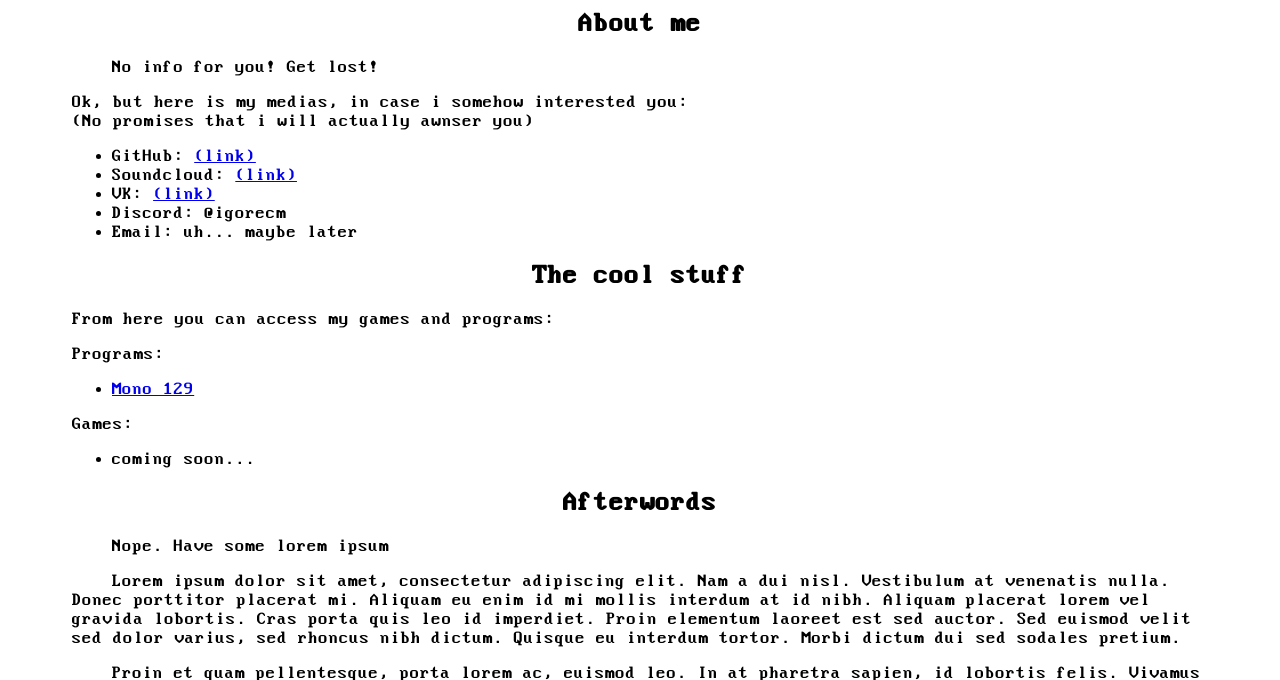
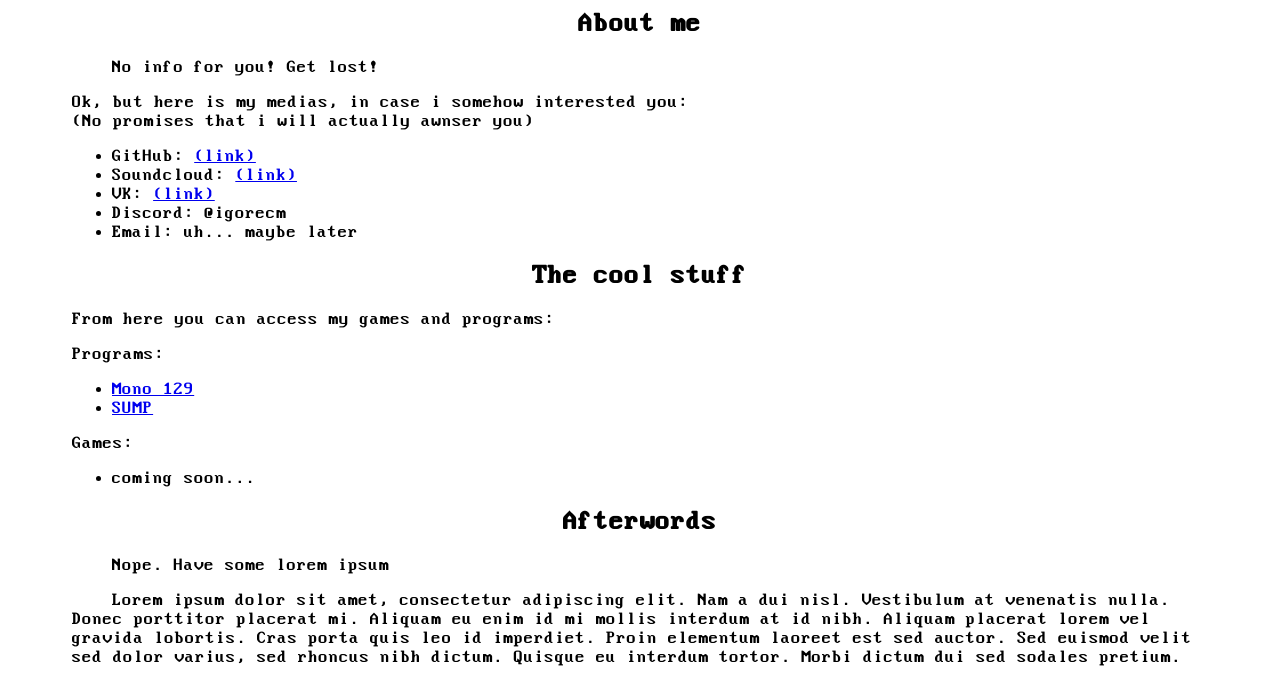
Before and after one commit to igorecm/igorecm.github.io, a plain HTML site: page index.html in a window 1280 px wide. Shown: the part 79-759 px from the top of the page. Drawn offline with Linux system fonts and the light colour scheme.

Commit message:
Update index.html

```diff
--- a/index.html
+++ b/index.html
@@ -64,6 +64,7 @@
 	<p>Programs:</p>
 	<ul>
 		<li><a href="m129n/">Mono 129</a></li>
+		<li><a href="sumplayer/">SUMP</a></li>
 	</ul>
 	<p>Games:</p>
 	<ul>
```
